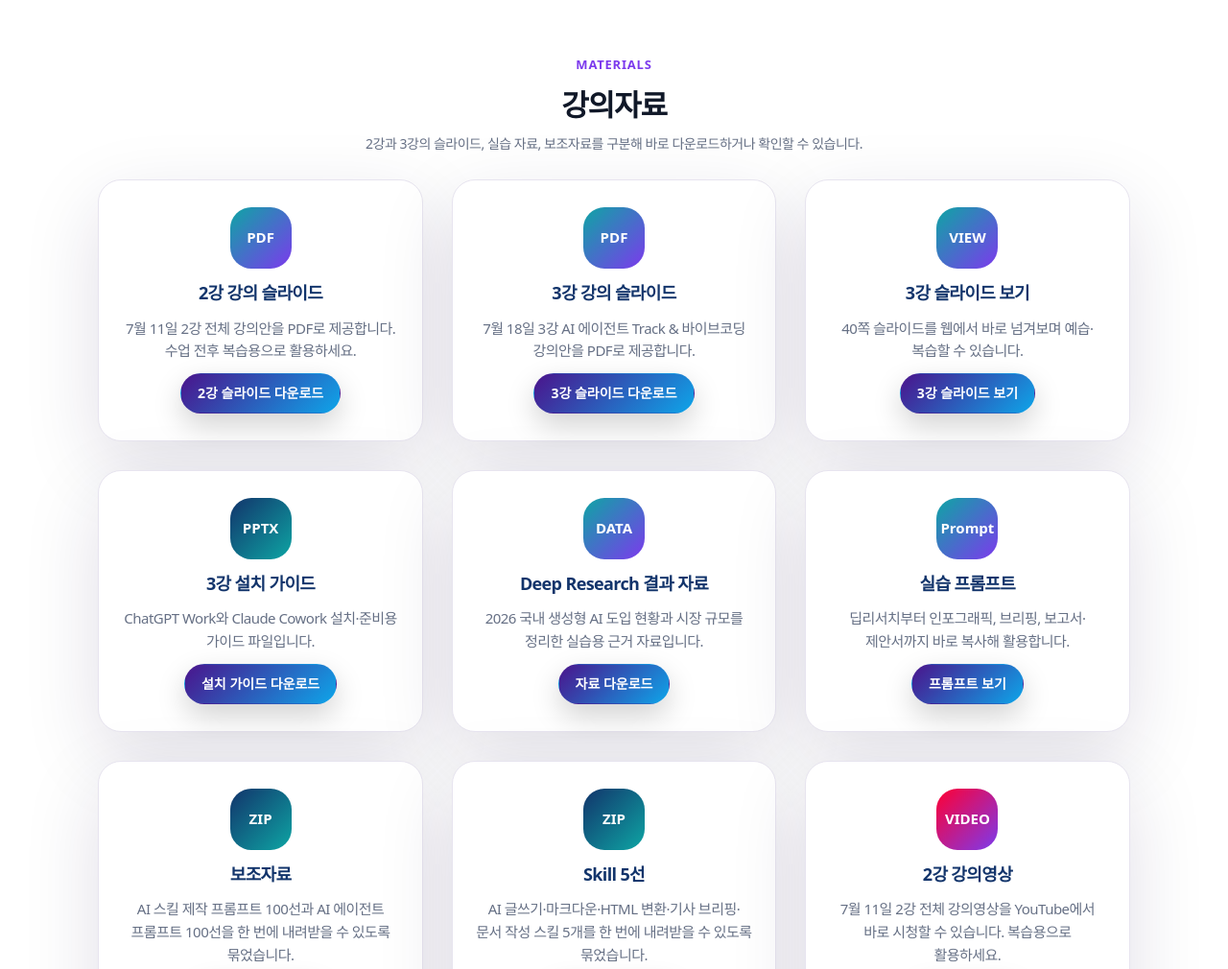
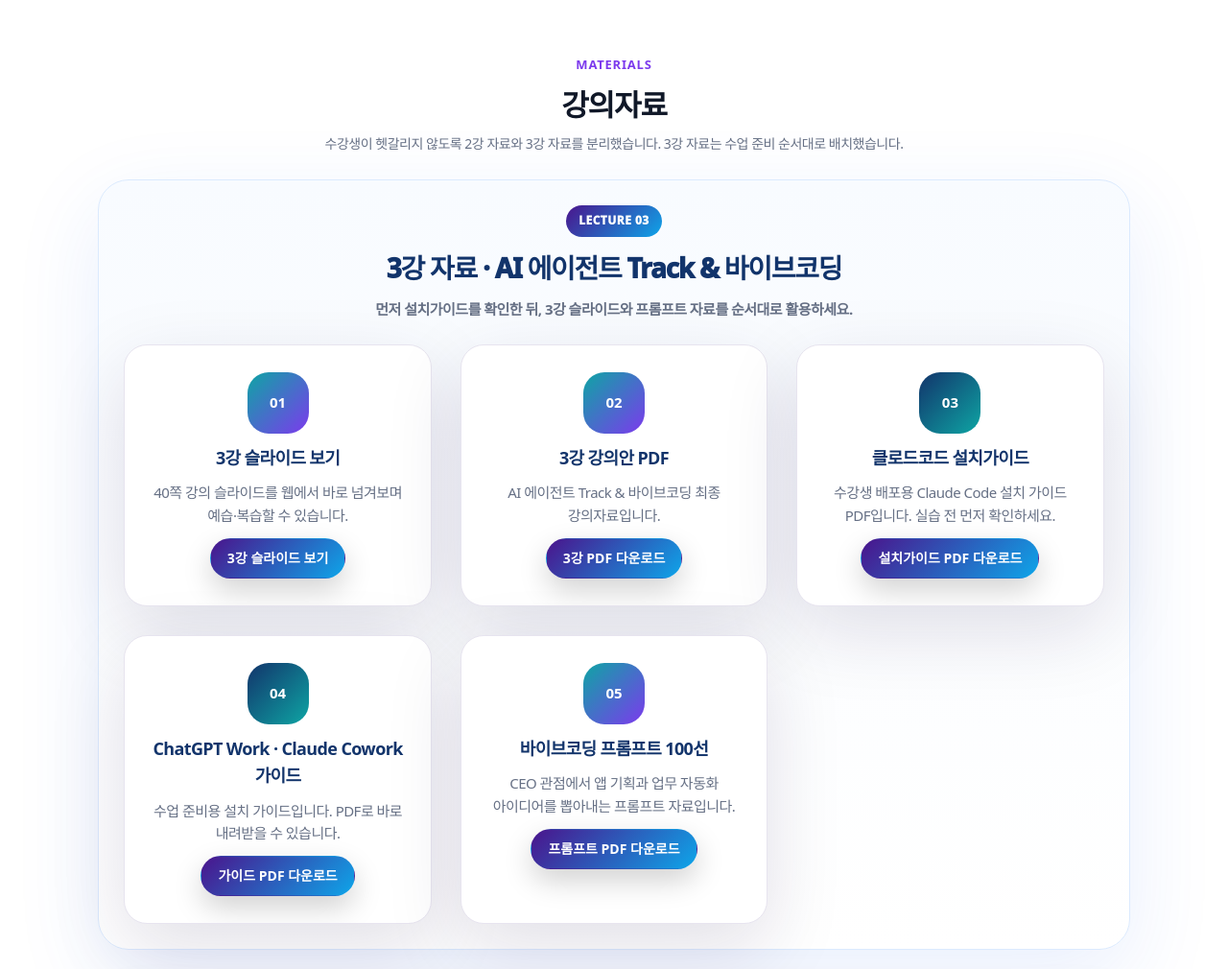
Before and after one commit to Shabley/ax-academy-lecture2-homepage, a website: page index.html in a window 1280 px wide. Shown: the part 3020-4030 px from the top of the page at 96% size. Drawn offline with Linux system fonts and the light colour scheme.

Commit message:
Organize lecture three resources

```diff
--- a/index.html
+++ b/index.html
@@ -92,17 +92,29 @@
     </section>
 
     <section id="materials" class="section materials">
-      <div class="section-title"><p class="eyebrow">Materials</p><h2>강의자료</h2><p>2강과 3강의 슬라이드, 실습 자료, 보조자료를 구분해 바로 다운로드하거나 확인할 수 있습니다.</p></div>
+      <div class="section-title"><p class="eyebrow">Materials</p><h2>강의자료</h2><p>수강생이 헷갈리지 않도록 2강 자료와 3강 자료를 분리했습니다. 3강 자료는 수업 준비 순서대로 배치했습니다.</p></div>
+
+      <div class="material-group featured-material-group">
+        <div class="material-group-title"><span>Lecture 03</span><h3>3강 자료 · AI 에이전트 Track & 바이브코딩</h3><p>먼저 설치가이드를 확인한 뒤, 3강 슬라이드와 프롬프트 자료를 순서대로 활용하세요.</p></div>
+        <div class="material-grid material-grid-five">
+          <article class="material-card featured-card"><div class="material-icon alt">01</div><h3>3강 슬라이드 보기</h3><p>40쪽 강의 슬라이드를 웹에서 바로 넘겨보며 예습·복습할 수 있습니다.</p><a class="button primary" href="lecture3.html" target="_blank" rel="noopener">3강 슬라이드 보기</a></article>
+          <article class="material-card featured-card"><div class="material-icon alt">02</div><h3>3강 강의안 PDF</h3><p>AI 에이전트 Track & 바이브코딩 최종 강의자료입니다.</p><a class="button primary" href="assets/ax-academy-lecture3.pdf" download>3강 PDF 다운로드</a></article>
+          <article class="material-card featured-card"><div class="material-icon prompt">03</div><h3>클로드코드 설치가이드</h3><p>수강생 배포용 Claude Code 설치 가이드 PDF입니다. 실습 전 먼저 확인하세요.</p><a class="button primary" href="assets/claude-code-install-guide-students.pdf" download>설치가이드 PDF 다운로드</a></article>
+          <article class="material-card featured-card"><div class="material-icon prompt">04</div><h3>ChatGPT Work · Claude Cowork 가이드</h3><p>수업 준비용 설치 가이드입니다. PDF로 바로 내려받을 수 있습니다.</p><a class="button primary" href="assets/lecture3-install-guide-chatgptwork-claudecowork.pdf" download>가이드 PDF 다운로드</a></article>
+          <article class="material-card featured-card"><div class="material-icon alt">05</div><h3>바이브코딩 프롬프트 100선</h3><p>CEO 관점에서 앱 기획과 업무 자동화 아이디어를 뽑아내는 프롬프트 자료입니다.</p><a class="button primary" href="assets/vibe-coding-prompt-100-ceo-goyeonsim.pdf" download>프롬프트 PDF 다운로드</a></article>
+        </div>
+      </div>
+
+      <div class="material-group">
+        <div class="material-group-title"><span>Lecture 02</span><h3>2강 자료 · AI 도구 Big 3 & 문서 자동화</h3><p>2강 복습용 슬라이드, 데이터 자료, 프롬프트와 보조자료입니다.</p></div>
         <div class="material-grid material-grid-five">
           <article class="material-card"><div class="material-icon alt">PDF</div><h3>2강 강의 슬라이드</h3><p>7월 11일 2강 전체 강의안을 PDF로 제공합니다. 수업 전후 복습용으로 활용하세요.</p><a class="button primary" href="assets/ax-academy-lecture2.pdf" download>2강 슬라이드 다운로드</a></article>
-        <article class="material-card"><div class="material-icon alt">PDF</div><h3>3강 강의 슬라이드</h3><p>7월 18일 3강 AI 에이전트 Track & 바이브코딩 강의안을 PDF로 제공합니다.</p><a class="button primary" href="assets/ax-academy-lecture3.pdf" download>3강 슬라이드 다운로드</a></article>
-        <article class="material-card"><div class="material-icon alt">VIEW</div><h3>3강 슬라이드 보기</h3><p>40쪽 슬라이드를 웹에서 바로 넘겨보며 예습·복습할 수 있습니다.</p><a class="button primary" href="lecture3.html" target="_blank" rel="noopener">3강 슬라이드 보기</a></article>
-        <article class="material-card"><div class="material-icon prompt">PPTX</div><h3>3강 설치 가이드</h3><p>ChatGPT Work와 Claude Cowork 설치·준비용 가이드 파일입니다.</p><a class="button primary" href="assets/lecture3-install-guide-chatgptwork-claudecowork.pptx" download>설치 가이드 다운로드</a></article>
           <article class="material-card"><div class="material-icon alt">DATA</div><h3>Deep Research 결과 자료</h3><p>2026 국내 생성형 AI 도입 현황과 시장 규모를 정리한 실습용 근거 자료입니다.</p><a class="button primary" href="assets/genai-data-pdfs-2026.zip" download>자료 다운로드</a></article>
           <article class="material-card"><div class="material-icon alt">Prompt</div><h3>실습 프롬프트</h3><p>딥리서치부터 인포그래픽, 브리핑, 보고서·제안서까지 바로 복사해 활용합니다.</p><a class="button primary" href="#practice">프롬프트 보기</a></article>
           <article class="material-card"><div class="material-icon prompt">ZIP</div><h3>보조자료</h3><p>AI 스킬 제작 프롬프트 100선과 AI 에이전트 프롬프트 100선을 한 번에 내려받을 수 있도록 묶었습니다.</p><a class="button primary" href="assets/supplementary-materials-prompts.zip" download>보조자료 다운로드</a></article>
           <article class="material-card"><div class="material-icon prompt">ZIP</div><h3>Skill 5선</h3><p>AI 글쓰기·마크다운·HTML 변환·기사 브리핑·문서 작성 스킬 5개를 한 번에 내려받을 수 있도록 묶었습니다.</p><a class="button primary" href="assets/skill-5-pack.zip" download>Skill 5선 다운로드</a></article>
           <article class="material-card"><div class="material-icon video">VIDEO</div><h3>2강 강의영상</h3><p>7월 11일 2강 전체 강의영상을 YouTube에서 바로 시청할 수 있습니다. 복습용으로 활용하세요.</p><a class="button primary" href="https://youtu.be/-nWFXVvXk7w" target="_blank" rel="noopener">강의영상 보기</a></article>
+        </div>
       </div>
     </section>
 
@@ -186,13 +198,14 @@ AI가 일자리를 대체하여 비용을 줄일 것이라는 통념과 달리,
       <div class="section-title"><p class="eyebrow">Lecture 03 · Materials Added</p><h2>7월 18일 3강: AI 에이전트 Track & 바이브코딩</h2><p>3강 자료를 추가했습니다. 설치 가이드로 환경을 준비하고, 본 강의에서는 AI 에이전트와 바이브코딩으로 업무 자동화 흐름을 확장합니다.</p></div>
       <div class="security-grid">
         <article><b>3강 메인 슬라이드</b><span>AI 에이전트 Track & 바이브코딩 최종본 40쪽 자료를 웹 보기와 PDF 다운로드로 제공합니다.</span></article>
-        <article><b>설치·준비 가이드</b><span>ChatGPT Work와 Claude Cowork 실습을 위해 수업 전 준비해야 할 내용을 PPTX로 제공합니다.</span></article>
-        <article><b>실습 방향</b><span>문서 자동화에서 나아가 앱 기획, 자동화 워크플로, AI 직원 설계까지 연결합니다.</span></article>
+        <article><b>설치·준비 가이드</b><span>Claude Code 설치가이드와 ChatGPT Work·Claude Cowork 가이드를 PDF로 제공합니다.</span></article>
+        <article><b>실습 방향</b><span>바이브코딩 프롬프트 100선과 함께 앱 기획, 자동화 워크플로, AI 직원 설계까지 연결합니다.</span></article>
       </div>
       <div class="hero-actions section-actions">
         <a class="button primary" href="lecture3.html" target="_blank" rel="noopener">3강 슬라이드 보기</a>
         <a class="button secondary" href="assets/ax-academy-lecture3.pdf" download>3강 PDF 다운로드</a>
-        <a class="button secondary" href="assets/lecture3-install-guide-chatgptwork-claudecowork.pptx" download>설치 가이드 다운로드</a>
+        <a class="button secondary" href="assets/claude-code-install-guide-students.pdf" download>클로드코드 설치가이드</a>
+        <a class="button secondary" href="assets/vibe-coding-prompt-100-ceo-goyeonsim.pdf" download>프롬프트 100선</a>
       </div>
     </section>
 
--- a/styles.css
+++ b/styles.css
@@ -128,3 +128,9 @@
 
 
 .material-icon.video{background:linear-gradient(135deg,#ff0033,#7c3aed)}
+
+
+/* Materials grouping: make 3媛??먮즺 easy to find */
+.material-group{max-width:1240px;margin:0 auto 34px;padding:26px;border:1px solid var(--line);border-radius:32px;background:#fff;box-shadow:var(--soft-shadow)}
+.material-group:last-child{margin-bottom:0}.featured-material-group{background:linear-gradient(180deg,#f8fbff,#ffffff);border-color:#dbeafe;box-shadow:0 28px 90px rgba(37,99,235,.10)}
+.material-group-title{text-align:center;max-width:820px;margin:0 auto 24px}.material-group-title span{display:inline-flex;align-items:center;justify-content:center;margin-bottom:10px;padding:7px 13px;border-radius:999px;background:#f1eaff;color:var(--primary);font-size:12px;font-weight:950;letter-spacing:.04em;text-transform:uppercase}.featured-material-group .material-group-title span{background:linear-gradient(135deg,var(--primary),#0ea5e9);color:#fff}.material-group-title h3{margin:0;color:var(--blue);font-size:clamp(20px,2.3vw,28px);font-weight:950;letter-spacing:-.045em}.material-group-title p{margin:10px 0 0;color:var(--muted);font-weight:750}.featured-card{position:relative;overflow:hidden}.featured-card:before{content:"3媛?;position:absolute;right:16px;top:14px;padding:5px 9px;border-radius:999px;background:#eff6ff;color:#2563eb;font-size:11px;font-weight:950}.featured-card .material-icon{width:58px;height:58px}.featured-card:nth-child(1){border-color:#bfdbfe}.featured-card:nth-child(3),.featured-card:nth-child(4){border-color:#99f6e4}.featured-card:nth-child(5){border-color:#ddd6fe}@media(max-width:720px){.material-group{padding:18px;border-radius:24px}.material-group-title{text-align:left}.featured-card:before{right:12px;top:12px}}
```
Also changed, not shown: lecture3.html (+3 -1 lines), 3 other files. Lines whose indentation alone changed are shown as unchanged.
